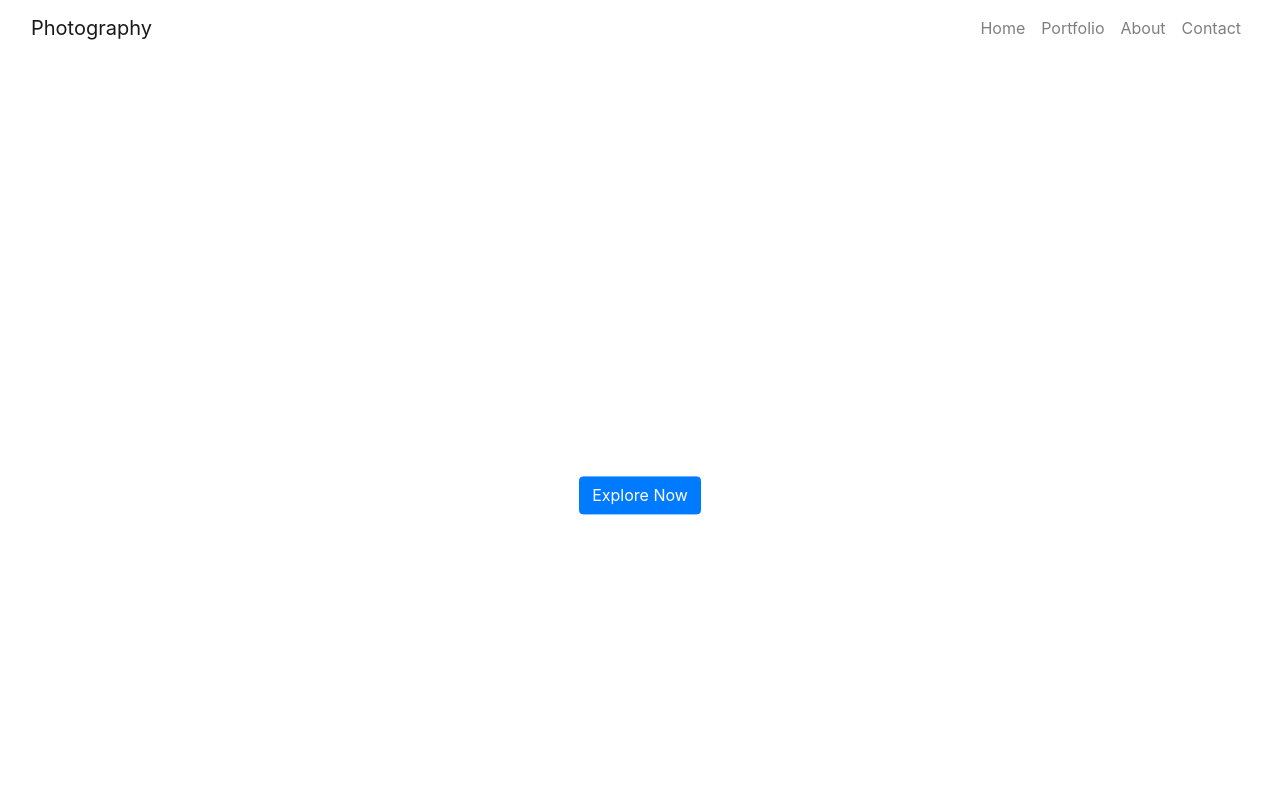
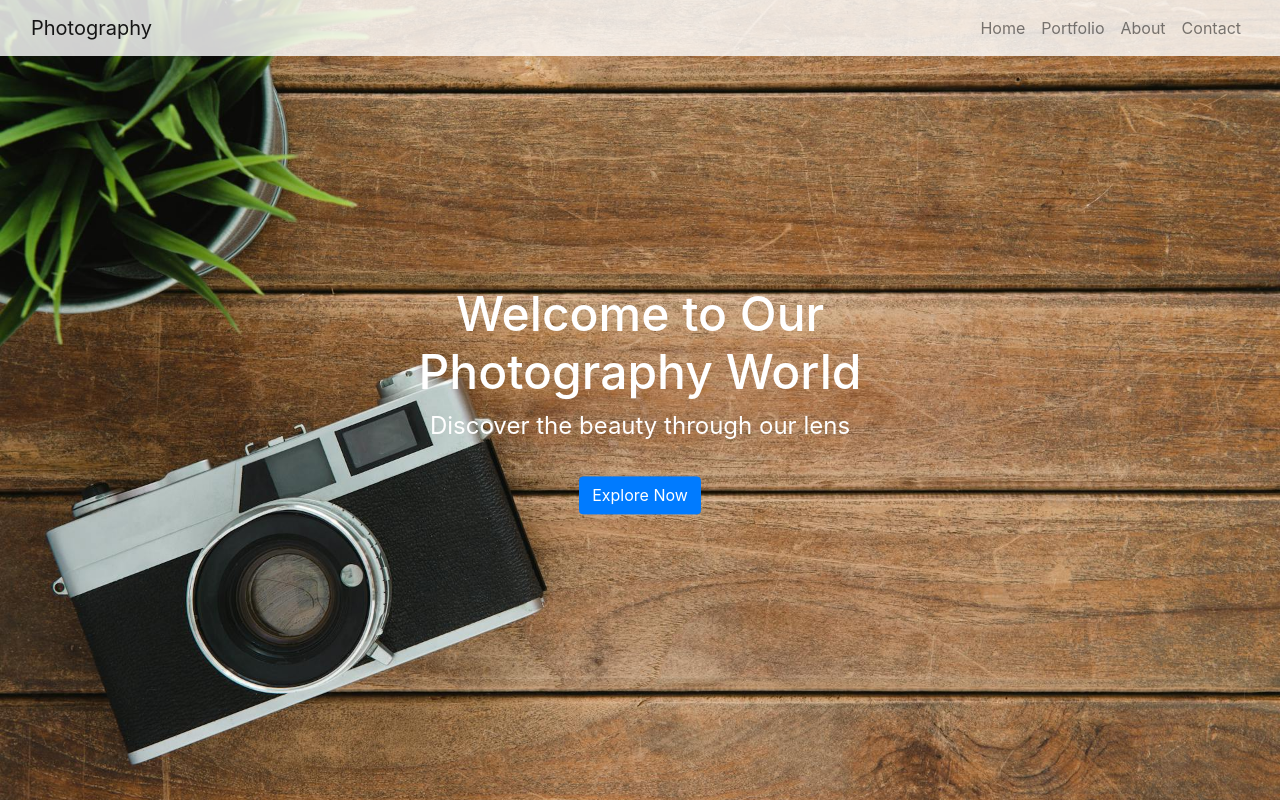
Before and after one commit to NEELKASHYAP/DineshGahlot, a plain HTML site: page index.html in a window 1280 px wide. Shown: the top 802 px of the page. Drawn offline with nearby package versions, Linux system fonts and the light colour scheme; the site is published under a folder, as on GitHub Pages, so addresses that start at the root find nothing.

Commit message:
Update style.css

```diff
--- a/style.css
+++ b/style.css
@@ -27,7 +27,7 @@
 .hero {
     position: relative;
     height: 100vh;
-    background-image: url('/assests/img/hero-bg.jpg');
+    background-image: url('assests/img/hero-bg.jpg');
     background-size: cover;
     background-position: center;
     display: flex;
```
